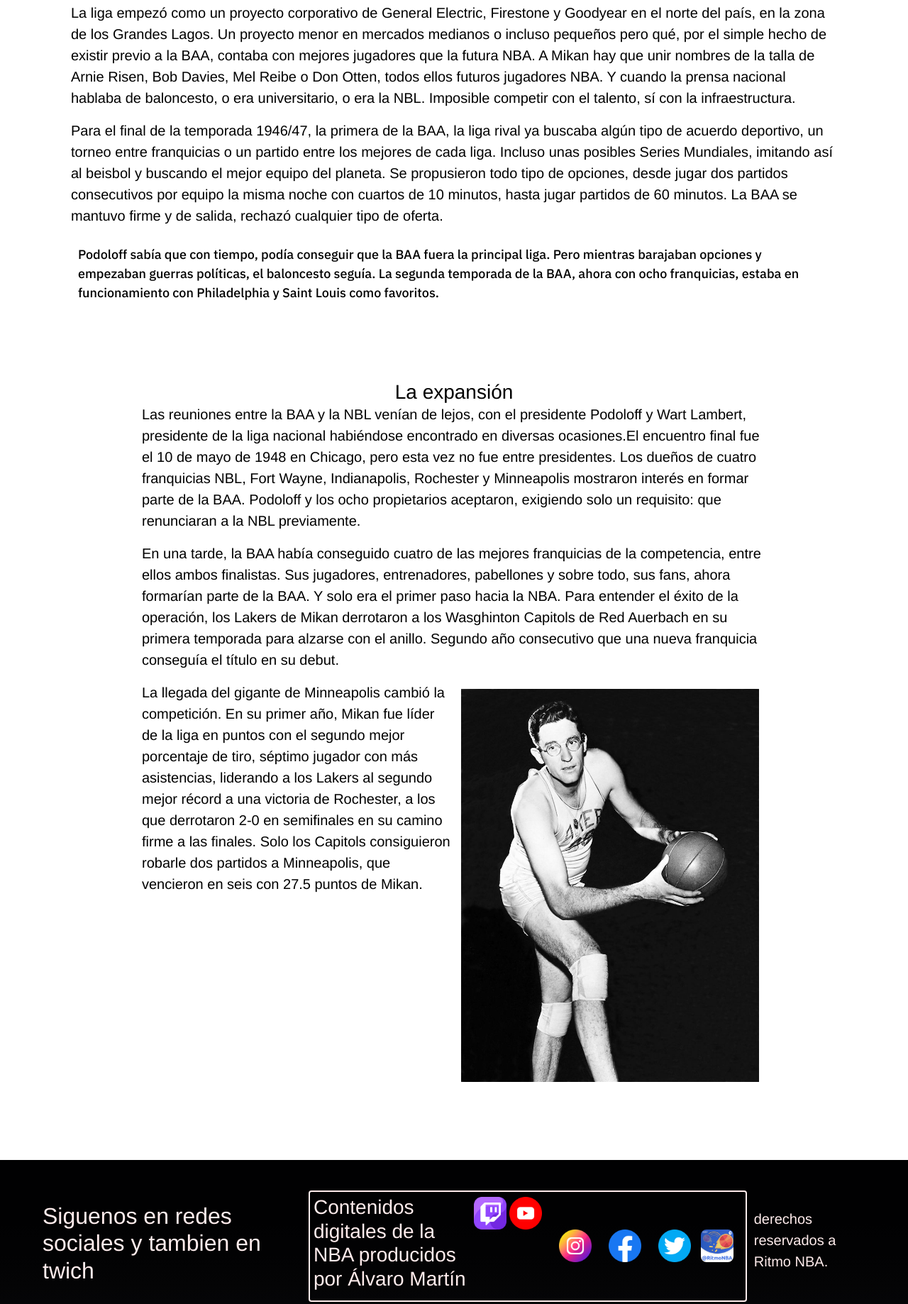
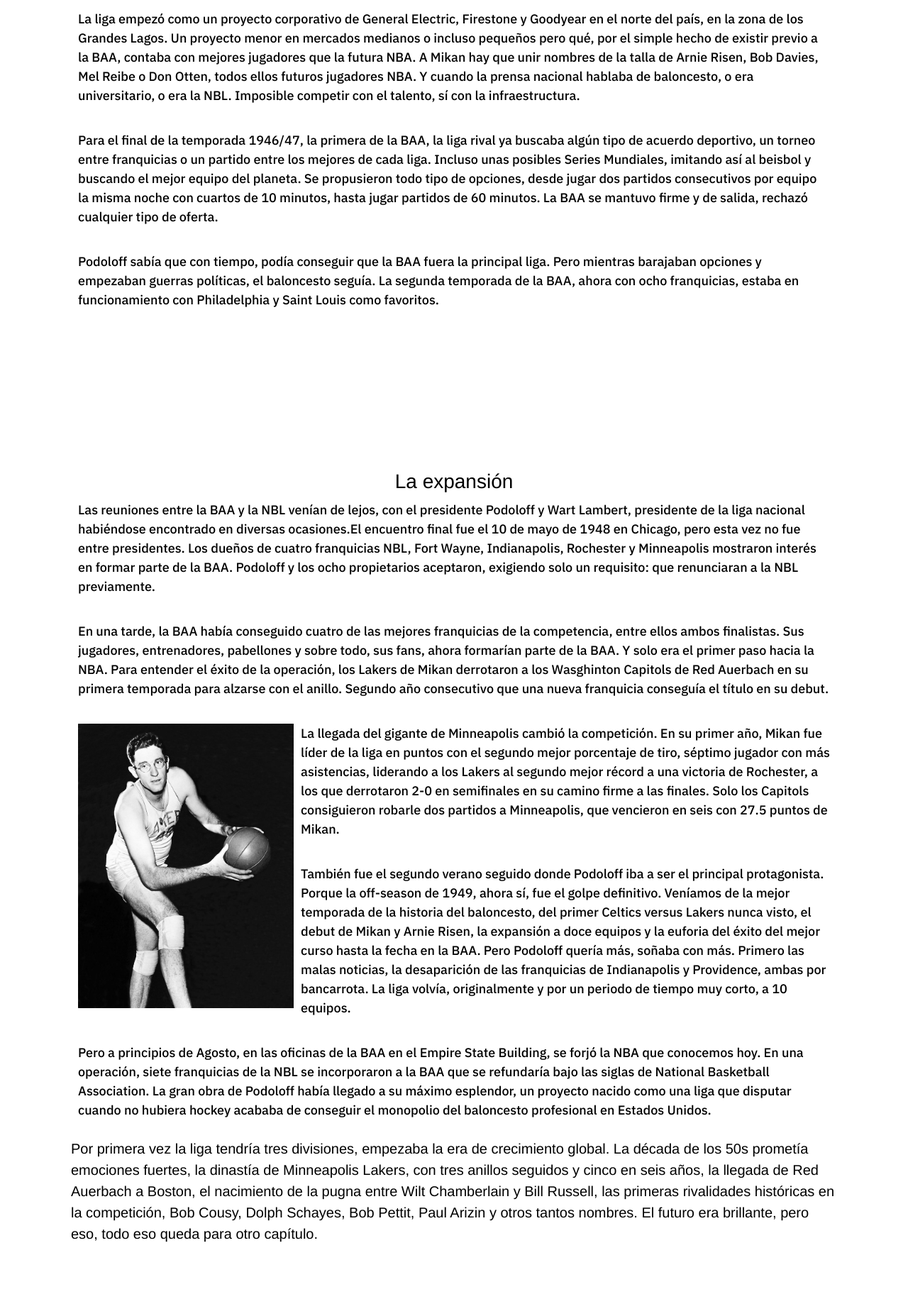
Before and after one commit to lukitasrex/PROYECTO-FINAL, a website: page pages/historia.html in a window 1280 px wide. Shown: the part 4966-6804 px from the top of the page at 71% size. Drawn offline with nearby package versions, Linux system fonts and the light colour scheme; a web font is replaced by a local one.

Commit message:
historia pag listo

```diff
--- a/pages/historia.html
+++ b/pages/historia.html
@@ -182,34 +182,51 @@
 
                         <p class="historia-p1">Pero acabada la primera temporada, los problemas se amontonaron. De inicio, Cleveland, Detroit y Pittsburg decidieron que no formarían parte de la competición el próximo año, lista a la que se sumaría Toronto a última hora. Además, la existencia de la National Basketball League, una liga paralela, preocupaba ligeramente a la hora de reclutar jugadores. Si bien no contaba con una organización tan fuerte, ni con pabellones en las grandes ciudades estadounidenses, ni una cabeza pensante como Podoloff, tenía algo que la BAA soñaba: George Mikan. Además del gigante de Illinois, otras estrellas del baloncesto universitario habían dado el salto a la NBL, algo que la BAA quería evitar. </p>
 
-                        <p>La liga empezó como un proyecto corporativo de General Electric, Firestone y Goodyear en el norte del país, en la zona de los Grandes Lagos. Un proyecto menor en mercados medianos o incluso pequeños pero qué, por el simple hecho de existir previo a la BAA, contaba con mejores jugadores que la futura NBA. A Mikan hay que unir nombres de la talla de Arnie Risen, Bob Davies, Mel Reibe o Don Otten, todos ellos futuros jugadores NBA. Y cuando la prensa nacional hablaba de baloncesto, o era universitario, o era la NBL. Imposible competir con el talento, sí con la infraestructura.</p>
+                        <p class="historia-p1">La liga empezó como un proyecto corporativo de General Electric, Firestone y Goodyear en el norte del país, en la zona de los Grandes Lagos. Un proyecto menor en mercados medianos o incluso pequeños pero qué, por el simple hecho de existir previo a la BAA, contaba con mejores jugadores que la futura NBA. A Mikan hay que unir nombres de la talla de Arnie Risen, Bob Davies, Mel Reibe o Don Otten, todos ellos futuros jugadores NBA. Y cuando la prensa nacional hablaba de baloncesto, o era universitario, o era la NBL. Imposible competir con el talento, sí con la infraestructura.</p>
 
-                        <p>
+                        <p class="historia-p1">
                             Para el final de la temporada 1946/47, la primera de la BAA, la liga rival ya buscaba algún tipo de acuerdo deportivo, un torneo entre franquicias o un partido entre los mejores de cada liga. Incluso unas posibles Series Mundiales, imitando así al beisbol y buscando el mejor equipo del planeta. Se propusieron todo tipo de opciones, desde jugar dos partidos consecutivos por equipo la misma noche con cuartos de 10 minutos, hasta jugar partidos de 60 minutos. La BAA se mantuvo firme y de salida, rechazó cualquier tipo de oferta.
                         </p>
 
                         <p class="historia-p1">
                             Podoloff sabía que con tiempo, podía conseguir que la BAA fuera la principal liga. Pero mientras barajaban opciones y empezaban guerras políticas, el baloncesto seguía. La segunda temporada de la BAA, ahora con ocho franquicias, estaba en funcionamiento con Philadelphia y Saint Louis como favoritos.
                         </p>
+                </div>
 
                         <div>
                             <h3>La expansión</h3>
 
-                            <p>
+                            <p class="historia-p1">
                                 Las reuniones entre la BAA y la NBL venían de lejos, con el presidente Podoloff y Wart Lambert, presidente de la liga nacional habiéndose encontrado en diversas ocasiones.El encuentro final fue el 10 de mayo de 1948 en Chicago, pero esta vez no fue entre presidentes. Los dueños de cuatro franquicias NBL, Fort Wayne, Indianapolis, Rochester y Minneapolis mostraron interés en formar parte de la BAA. Podoloff y los ocho propietarios aceptaron, exigiendo solo un requisito: que renunciaran a la NBL previamente.
                             </p>
 
-                            <p>
+                            <p class="historia-p1">
                                 En una tarde, la BAA había conseguido cuatro de las mejores franquicias de la competencia, entre ellos ambos finalistas. Sus jugadores, entrenadores, pabellones y sobre todo, sus fans, ahora formarían parte de la BAA. Y solo era el primer paso hacia la NBA. Para entender el éxito de la operación, los Lakers de Mikan derrotaron a los Wasghinton Capitols de Red Auerbach en su primera temporada para alzarse con el anillo. Segundo año consecutivo que una nueva franquicia conseguía el título en su debut.
                             </p>
 
                             <img src="/imagenes/mikanmvp.jpg" alt="">
+                            <p class="historia-p1">
+                                La llegada del gigante de Minneapolis cambió la competición. En su primer año, Mikan fue líder de la liga en puntos con el segundo mejor porcentaje de tiro, séptimo jugador con más asistencias, liderando a los Lakers al segundo mejor récord a una victoria de Rochester, a los que derrotaron 2-0 en semifinales en su camino firme a las finales. Solo los Capitols consiguieron robarle dos partidos a Minneapolis, que vencieron en seis con 27.5 puntos de Mikan.
+                            </p>
+
+                            <p class="historia-p1">
+                                También fue el segundo verano seguido donde Podoloff iba a ser el principal protagonista. Porque la off-season de 1949, ahora sí, fue el golpe definitivo. Veníamos de la mejor temporada de la historia del baloncesto, del primer Celtics versus Lakers nunca visto, el debut de Mikan y Arnie Risen, la expansión a doce equipos y la euforia del éxito del mejor curso hasta la fecha en la BAA. Pero Podoloff quería más, soñaba con más. Primero las malas noticias, la desaparición de las franquicias de Indianapolis y Providence, ambas por bancarrota. La liga volvía, originalmente y por un periodo de tiempo muy corto, a 10 equipos.
+                            </p>
+
+                            <p class="historia-p1">
+                                Pero a principios de Agosto, en las oficinas de la BAA en el Empire State Building, se forjó la NBA que conocemos hoy. En una operación, siete franquicias de la NBL se incorporaron a la BAA que se refundaría bajo las siglas de National Basketball Association. La gran obra de Podoloff había llegado a su máximo esplendor, un proyecto nacido como una liga que disputar cuando no hubiera hockey acababa de conseguir el monopolio del baloncesto profesional en Estados Unidos.
+                            </p>
+
                             <p>
-                                La llegada del gigante de Minneapolis cambió la competición. En su primer año, Mikan fue líder de la liga en puntos con el segundo mejor porcentaje de tiro, séptimo jugador con más asistencias, liderando a los Lakers al segundo mejor récord a una victoria de Rochester, a los que derrotaron 2-0 en semifinales en su camino firme a las finales. Solo los Capitols consiguieron robarle dos partidos a Minneapolis, que vencieron en seis con 27.5 puntos de Mikan.
+                                Por primera vez la liga tendría tres divisiones, empezaba la era de crecimiento global. La década de los 50s prometía emociones fuertes, la dinastía de Minneapolis Lakers, con tres anillos seguidos y cinco en seis años, la llegada de Red Auerbach a Boston, el nacimiento de la pugna entre Wilt Chamberlain y Bill Russell, las primeras rivalidades históricas en la competición, Bob Cousy, Dolph Schayes, Bob Pettit, Paul Arizin y otros tantos nombres.  El futuro era brillante, pero eso, todo eso queda para otro capítulo.
                             </p>
                         </div>
 
-                </div>
+                        <div class="video-historia">
+                            <iframe width="560" height="315" src="https://www.youtube.com/embed/Kkp8tIbBntw" title="YouTube video player" frameborder="0" allow="accelerometer; autoplay; clipboard-write; encrypted-media; gyroscope; picture-in-picture" allowfullscreen></iframe>
+                        </div>
+
+
         </section>
     </main>
 
--- a/scss/_historia.scss
+++ b/scss/_historia.scss
@@ -117,4 +117,12 @@ div{
         width: 50%;
     }
 }
+
+.video-historia{
+    align-items: center;
+      padding-left: 300px;
+    iframe{
+    }
 }
+
+}
```
Also changed, not shown: css/style.css.
